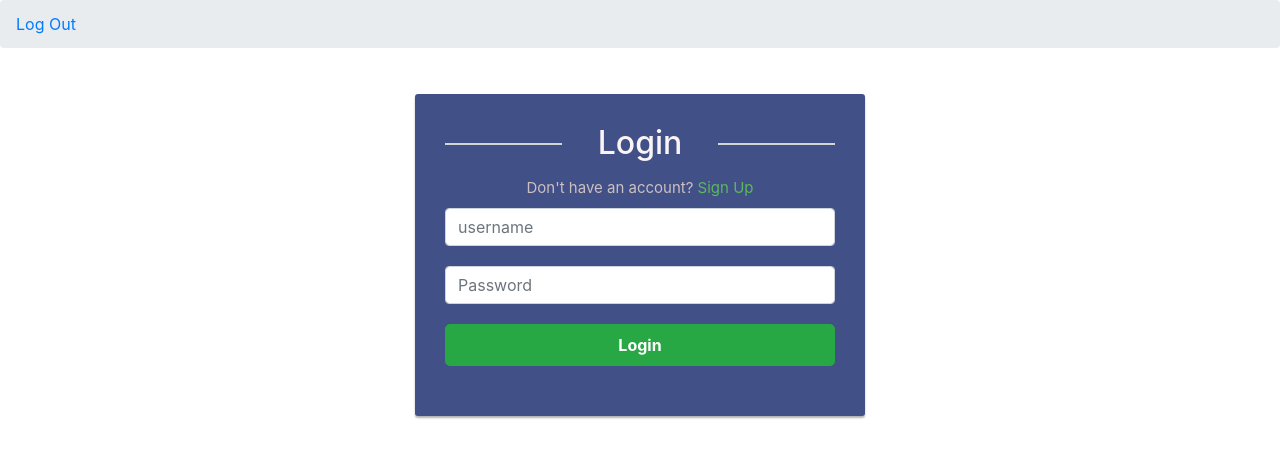
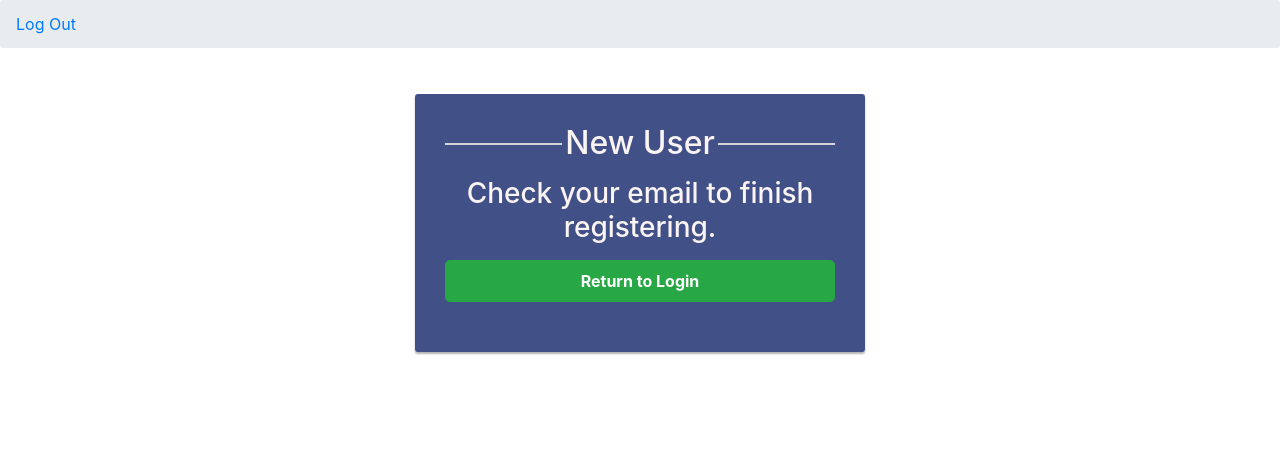
Before and after one commit to YongjiaXu/S21_DB_GUI, a React (Create React App) app in the folder frontend/: page /newUser in a window 1280 px wide. Shown: the top 458 px of the page. Built offline with nearby package versions, Linux system fonts and the light colour scheme.

Commit message:
added new user page, this prevents the stress of having to create new users, assign type, and create pages

```diff
--- a/frontend/src/app/login-signup.css
+++ b/frontend/src/app/login-signup.css
@@ -10,6 +10,12 @@
   	font-size: 15px;
 }
 .signup-form h2 {
+	color: #faf4f4;
+	margin: 0 0 15px;
+	position: relative;
+	text-align: center;
+}
+.signup-form h3 {
 	color: #faf4f4;
 	margin: 0 0 15px;
 	position: relative;
--- a/frontend/src/app/loginPage.jsx
+++ b/frontend/src/app/loginPage.jsx
@@ -77,6 +77,7 @@ export class LoginPage extends React.Component {
                     {this.state.authenticated && this.state.type==1 && <Redirect to={'/UserDash/'+this.state.id} />}
                     {this.state.authenticated && this.state.type==2 && <Redirect to={'/AdminDash/'} />}
                     {this.state.authenticated && this.state.type==3 && <Redirect to={'/NPODashboard/'+this.state.id} />}
+                    {this.state.authenticated && !this.state.type && <Redirect to={'/newUser/'} />}
 
 
                 </form>
--- /dev/null
+++ b/frontend/src/app/newUser.jsx
@@ -0,0 +1,20 @@
+import React from 'react'
+import {Link} from 'react-router-dom'
+
+export class NewUser extends React.Component{
+    render(){
+        return<>
+        <div className="signup-form">
+            <form>
+                <h2>New User</h2>
+                <h3>Check your email to finish registering.</h3>
+                <div className="form-group">
+                        <Link to='/'
+                            className="btn btn-success btn-lg btn-block"
+                            style={{color:'white'}}>Return to Login</Link>
+                    </div>
+            </form>
+            </div>
+        </>
+    }
+}
--- a/frontend/src/routes.js
+++ b/frontend/src/routes.js
@@ -4,6 +4,7 @@ import { NPODashboard} from './app/NPODashboard';
 import { NPOProfile } from './app/NPOProfile';
 import {UserDash} from './app/userDash';
 import {AdminDash} from './app/adminDash';
+import {NewUser} from './app/newUser';
 
 export const ROUTES = [
 
@@ -12,5 +13,6 @@ export const ROUTES = [
     {path: '/NPOProfile/:id', component: NPOProfile},
     {path: '/UserDash/:id', component: UserDash},
     {path: '/AdminDash', component: AdminDash},
+    {path: '/newUser', component: NewUser},
     {path: '/', component: LoginPage}
 ]
```
